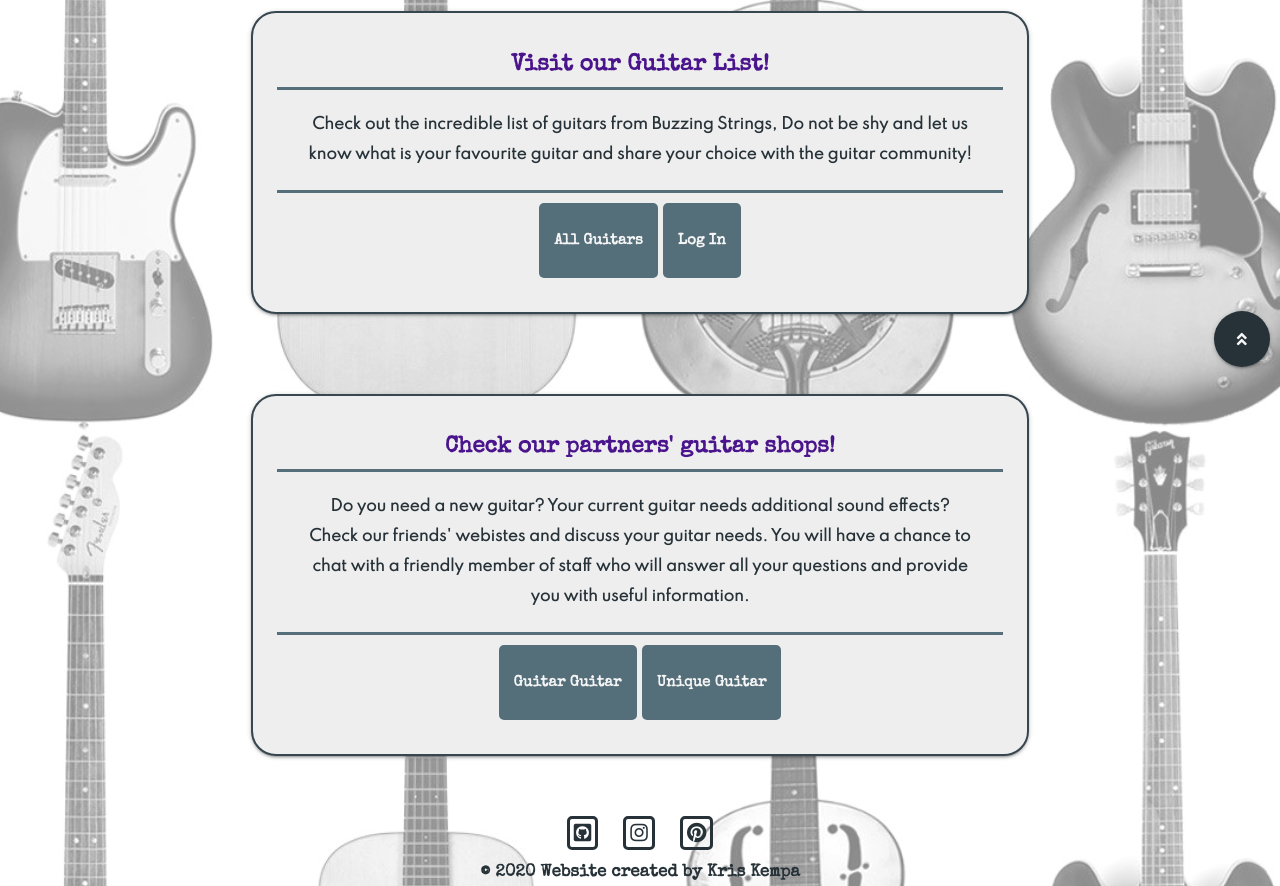
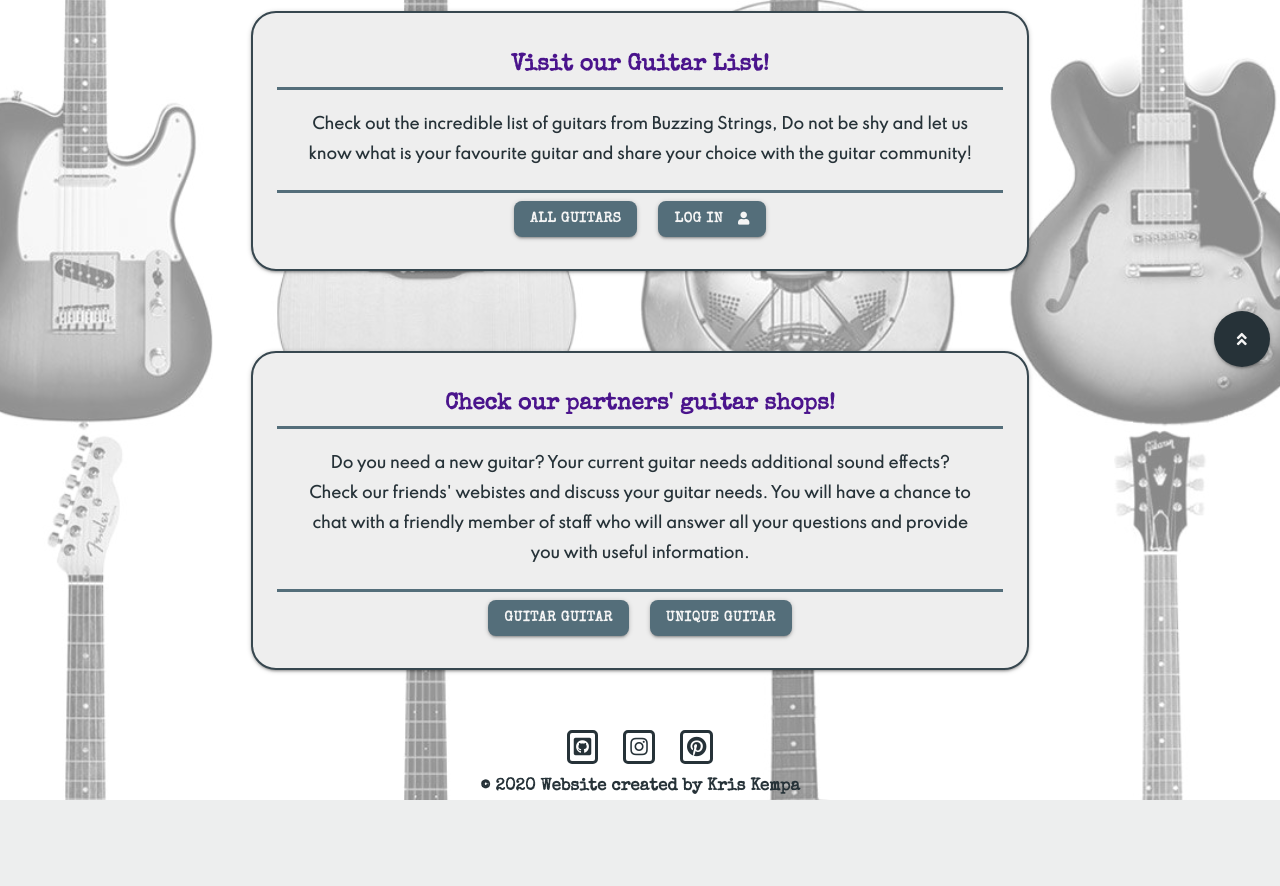
Before and after one commit to Code-Institute-Submissions/buzzing-strings, a Flask app: page / in a window 1280 px wide. Shown: the part 370-1256 px from the top of the page. After the commit the page ends 1170 px from the top, so only its background shows below. Run offline with Flask 2, Linux system fonts and the light colour scheme; some libraries are stand-ins or nearby versions.

Commit message:
Changed button class in About content

```diff
--- a/static/css/style.css
+++ b/static/css/style.css
@@ -163,7 +163,7 @@ span.added {
 }
 
 
-/* Register/login/Add Guitar forms/buttons styling */
+/* Register/login/Add Guitar forms styling */
 .register-form.card-panel,
 .login-form.card-panel,
 .add-guitar.card-panel {
@@ -197,11 +197,21 @@ p.pattern-password {
     font-size: 1.3rem;
 }
 
+/* Buttons styling */
 .shop-buttons,
 .action-buttons,
 .about-buttons {
     text-align: center;
     line-height: 2;
+}
+
+a.btn.waves-effect.waves-light,
+button.btn.waves-effect.waves-light {
+    font-family: 'Special Elite', cursive;
+    background-color: #546e7a;
+    color: #f5f5f5;
+    margin: 0.8rem;
+    border-radius: 0.8rem;
 }
 
 .form-buttons,
@@ -231,7 +241,6 @@ p.pattern-password {
 
 .login-button,
 .register-button,
-.add-guitar-button,
 .cancel-button,
 .edit-guitar-button,
 .delete-guitar-button {
--- a/templates/components/card/guitar_card.html
+++ b/templates/components/card/guitar_card.html
@@ -9,9 +9,9 @@
             <div class="divider"></div>
             <p class="guitar-name">Guitar Name:<span class="name">
                 {{ guitar.guitar_name }}</span></p>
-            <p class="guitar-shape">Guitar Shape: <span class="shape">
+            <p class="guitar-shape">Guitar Shape:<span class="shape">
                 {{ guitar.guitar_shape }}</span></p>
-            <p class="guitar-description">Description:<span class="description>">
+            <p class="guitar-description">Description:<span class="description">
                 {{ guitar.guitar_description }}</span></p>
             <div class="divider"></div>
             <p class="guitar-image">{{ guitar.guitar_image }}</p>
--- a/templates/components/forms/add_guitar.html
+++ b/templates/components/forms/add_guitar.html
@@ -87,8 +87,9 @@
             <!--add guitar button-->
             <div class="row">
                 <div class="col s12 m8 offset-m2 center-align">
-                    <button type="submit" class="form-buttons add-guitar-button">Add Guitar
-                    <i class="far fa-plus-square right"></i></button>
+                    <button class="btn waves-effect waves-light" type="submit" name="action">Add Guitar
+                        <i class="far fa-plus-square right"></i>
+                    </button>
                 </div>
             </div>
         </div>
--- a/templates/pages/about.html
+++ b/templates/pages/about.html
@@ -42,8 +42,8 @@
                 </div>
                 <div class="divider"></div>
                 <div class="redirect-buttons">
-                    <a href="{{ url_for('register') }}" class="form-buttons about-buttons">All Guitars</a>
-                    <a href="{{ url_for('login') }}" class="form-buttons about-buttons">Log In</a>
+                    <a href="{{ url_for('register') }}" class="btn waves-effect waves-light">All Guitars</a>
+                    <a href="{{ url_for('login') }}" class="btn waves-effect waves-light">Log In<i class="fas fa-user right"></i></a>
                 </div>
             </div>
         </div>
@@ -64,8 +64,8 @@
                 </div>
                 <div class="divider"></div>
                 <div class="shop-buttons">
-                   <a href="https://www.guitarguitar.co.uk/" class="shop-one about-button">Guitar Guitar</a>
-                   <a href="https://www.uniqueguitar.co.uk/" class="shop-two about-button">Unique Guitar</a>
+                   <a href="https://www.guitarguitar.co.uk/" class="btn waves-effect waves-light">Guitar Guitar</a>
+                   <a href="https://www.uniqueguitar.co.uk/" class="btn waves-effect waves-light">Unique Guitar</a>
                 </div>
             </div>
         </div>
```
